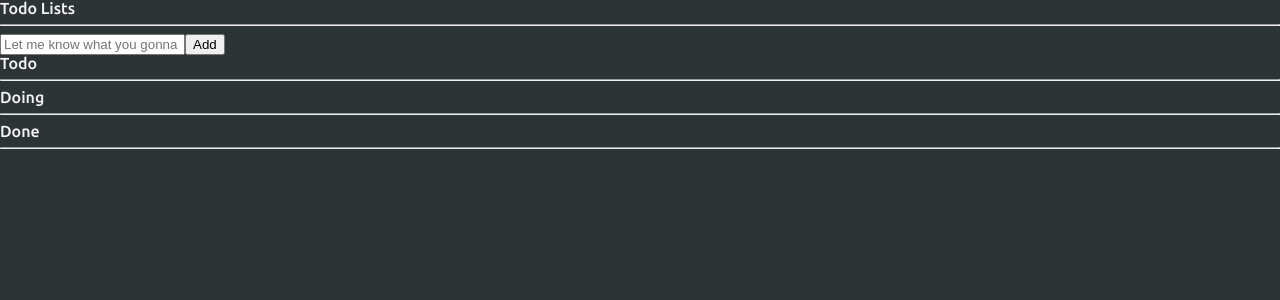
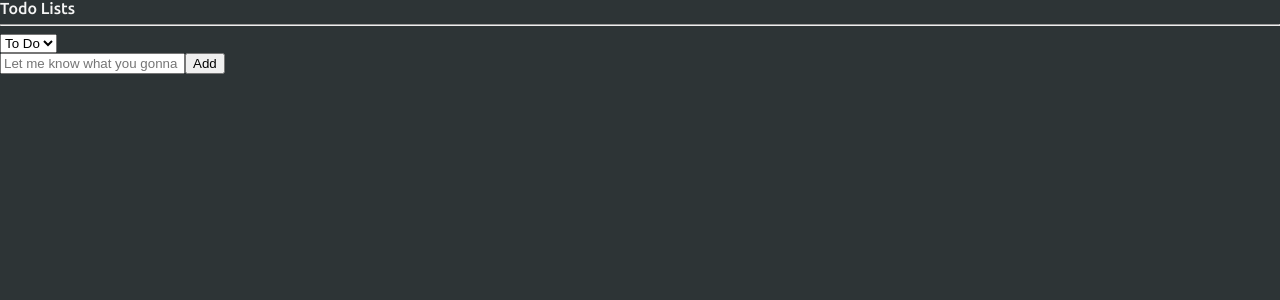
Before and after one commit to jh0152park/ReactJS_Todo, a React (Create React App) app in the folder todolist/: page / in a window 1280 px wide. Shown: the top 300 px of the page. Built offline with nearby package versions, Linux system fonts and the light colour scheme.

Commit message:
fixed codes

```diff
--- a/todolist/src/atoms.tsx
+++ b/todolist/src/atoms.tsx
@@ -15,10 +15,13 @@
     key: "todoSelector",
     get: ({ get }) => {
         const todos = get(todoState);
-        return [
-            todos.filter((todo) => todo.category === "TO_DO"),
-            todos.filter((todo) => todo.category === "DOING"),
-            todos.filter((todo) => todo.category === "DONE"),
-        ];
+        const category = get(categoryState);
+
+        return todos.filter((todo) => todo.category === category);
     },
 });
+
+export const categoryState = atom({
+    key: "category",
+    default: "TO_DO",
+});
--- a/todolist/src/components/TodoList.tsx
+++ b/todolist/src/components/TodoList.tsx
@@ -1,43 +1,36 @@
-import { useRecoilValue } from "recoil";
-import { todoSelector, todoState } from "../atoms";
+import { useRecoilState, useRecoilValue } from "recoil";
+import { categoryState, todoSelector, todoState } from "../atoms";
 import CreateTodo from "./CreateTodo";
 import Todo from "./Todo";
 
 function TodoList() {
     // const todoList = useRecoilValue(todoState);
     // const setTodoList = useSetRecoilState(todoState);
-    const todoList = useRecoilValue(todoState);
-    const [todo, doing, done] = useRecoilValue(todoSelector);
+
+    const todo = useRecoilValue(todoSelector);
+    const [category, setCategory] = useRecoilState(categoryState);
+    const onInput = (event: React.FormEvent<HTMLSelectElement>) => {
+        setCategory(event.currentTarget.value);
+    };
+
+    console.log(category);
 
     return (
         <div>
             <h1>Todo Lists</h1>
             <hr></hr>
+
+            <select value={category} onInput={onInput}>
+                <option value="TO_DO">To Do</option>
+                <option value="DOING">Doing</option>
+                <option value="DONE">Done</option>
+            </select>
+
             <CreateTodo></CreateTodo>
 
-            <h2>Todo</h2>
-            <ul>
-                {todo.map((item) => (
-                    <Todo key={item.id} {...item}></Todo>
-                ))}
-            </ul>
-            <hr></hr>
-
-            <h2>Doing</h2>
-            <ul>
-                {doing.map((item) => (
-                    <Todo key={item.id} {...item}></Todo>
-                ))}
-            </ul>
-            <hr></hr>
-
-            <h2>Done</h2>
-            <ul>
-                {done.map((item) => (
-                    <Todo key={item.id} {...item}></Todo>
-                ))}
-            </ul>
-            <hr></hr>
+            {todo?.map((item) => (
+                <Todo key={item.id} {...item}></Todo>
+            ))}
         </div>
     );
 }
```
